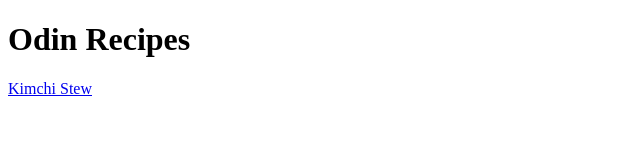
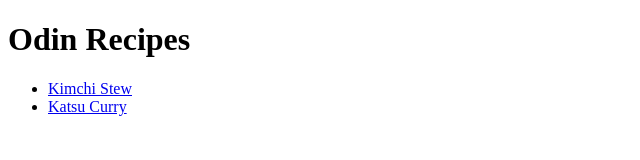
Before and after one commit to dimsumhead/odin-recipes, a plain HTML site: page index.html in a window 1280 px wide. Shown: the whole page, without its empty margins (0-640 px from the left). Drawn offline with Linux system fonts and the light colour scheme.

Commit message:
Add the recipe for Katsu Curry and fix typos

```diff
--- a/index.html
+++ b/index.html
@@ -8,9 +8,17 @@
 
 <body>
     <h1>Odin Recipes</h1>
-    <a href="recipes/kimchistew.html">Kimchi Stew</a>
+<ul>
+    <li><a href="recipes/kimchi-stew.html">Kimchi Stew</a></li>
+    <li><a href="recipes/katsu-curry.html">Katsu Curry</a></li>
+
+
+</ul>
 </body>
 
 
 
+
+
+
 </html>
```
